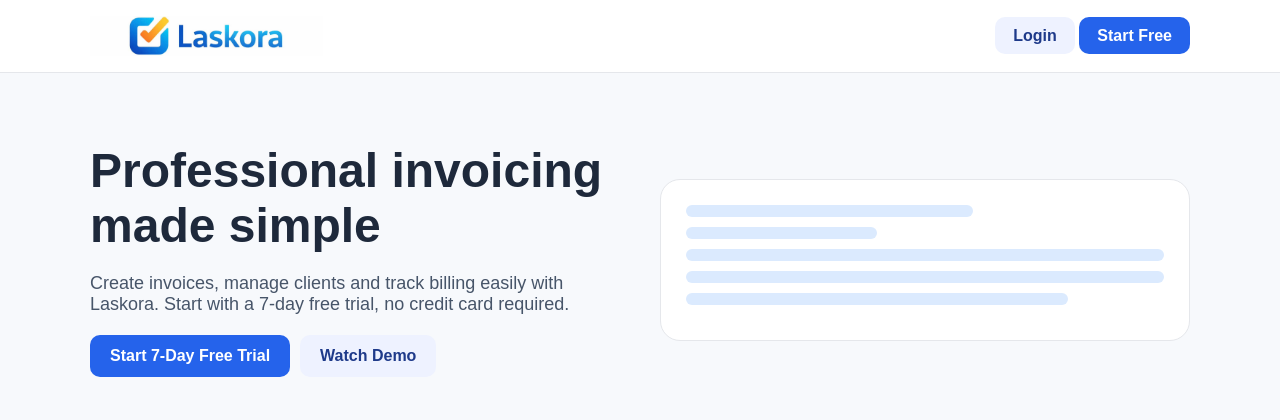
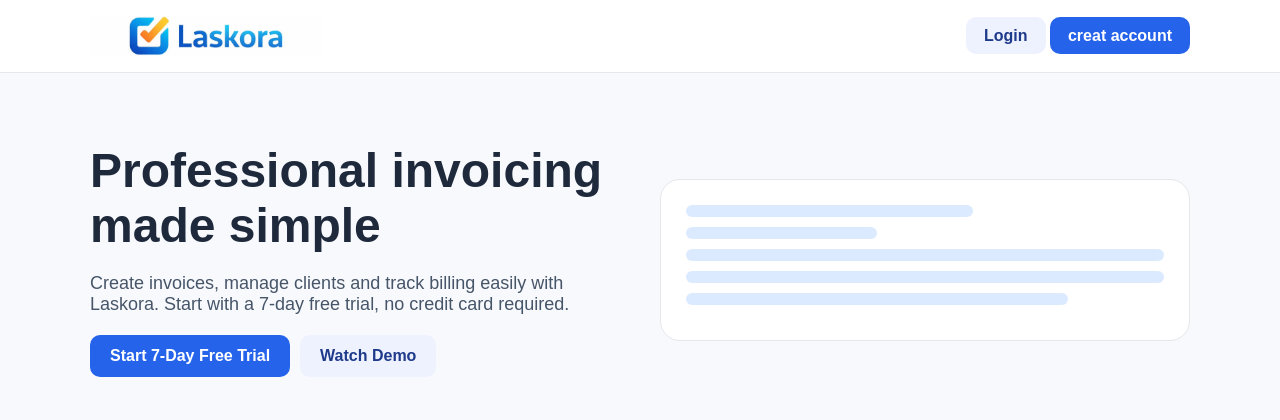
Before and after one commit to laskora-app/laskora, a Django app: page / in a window 1280 px wide. Shown: the top 420 px of the page. Run offline with Django 5.2, Linux system fonts and the light colour scheme.

Commit message:
change start free button to create account

```diff
--- a/billing/templates/billing/home.html
+++ b/billing/templates/billing/home.html
@@ -208,7 +208,7 @@ grid-template-columns:1fr;
 
 <div class="nav-actions">
 <a href="/login/" class="login">Login</a>
-<a href="/signup/" class="signup">Start Free</a>
+<a href="/signup/" class="signup">creat account</a>
 </div>
 
 </div>
```
